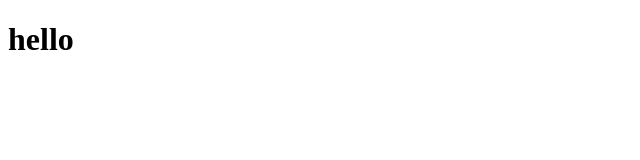
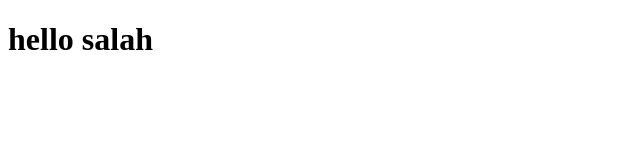
Before and after one commit to MansourWorkingSpace/Gestion_de_livraison_front, an Angular app: page / in a window 1280 px wide. Shown: the top 160 px of the page, without its empty margins (0-640 px from the left). Built offline with nearby package versions, Linux system fonts and the light colour scheme.

Commit message:
salah commit

```diff
--- a/src/app/app.component.html
+++ b/src/app/app.component.html
@@ -1 +1 @@
-<h1>hello</h1>
+<h1>hello salah</h1>
```
